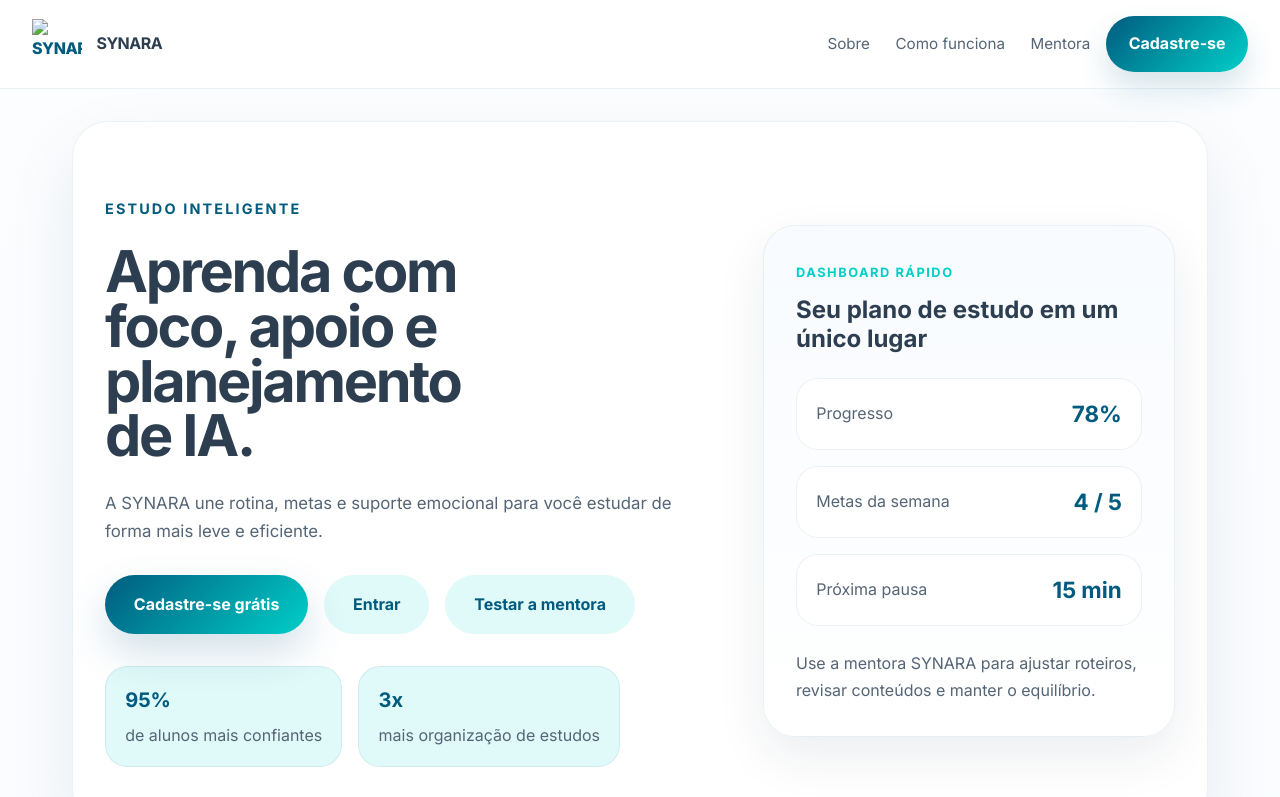
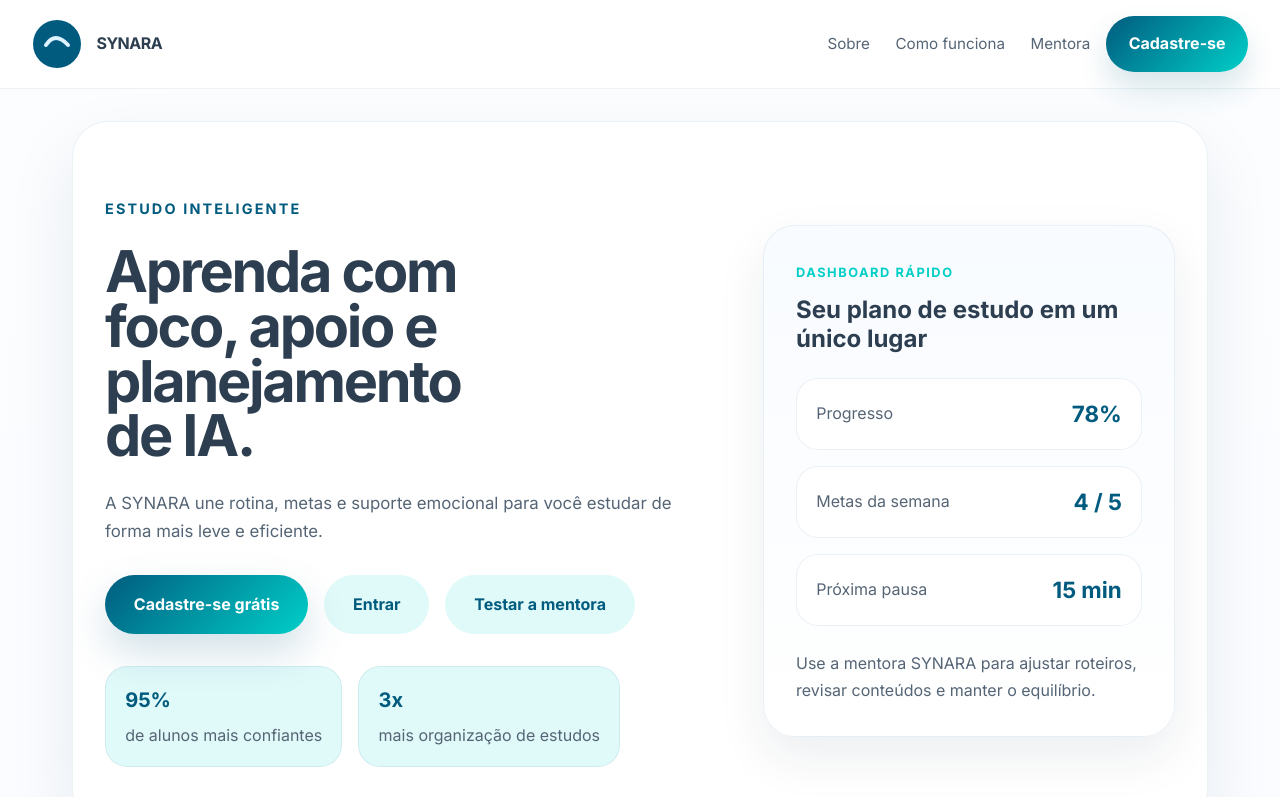
Before and after one commit to victordeoliveira255-eng/Synara, a website: page index.html in a window 1280 px wide. Shown: the top 797 px of the page. Drawn offline with Linux system fonts and the light colour scheme.

Commit message:
fix: replace missing image with assets/icon.svg and update HTML refs

```diff
--- a/index.html
+++ b/index.html
@@ -14,7 +14,7 @@
 <body>
   <header class="site-header header-clean">
     <a class="brand" href="index.html">
-      <img class="brand-icon" src="Imagens/icon 2.0.png" alt="SYNARA Icon">
+      <img class="brand-icon" src="assets/icon.svg" alt="SYNARA Icon">
       <span class="brand-text"><strong>SYNARA</strong></span>
     </a>
     <div class="header-actions">
@@ -306,7 +306,7 @@
       <div class="footer-inner">
         <div>
           <div class="footer-top">
-            <img class="footer-icon" src="Imagens/icon 2.0.png" alt="SYNARA icon">
+            <img class="footer-icon" src="assets/icon.svg" alt="SYNARA icon">
             <div>
               <strong>SYNARA</strong>
               <p class="footer-tagline">Transformando aprendizagem com tecnologia humanizada.</p>
```
Also changed, not shown: dashboard-new.html (+2 -2 lines), dashboard.html (+2 -2 lines), login.html (+2 -2 lines), assets/icon.svg (added).
